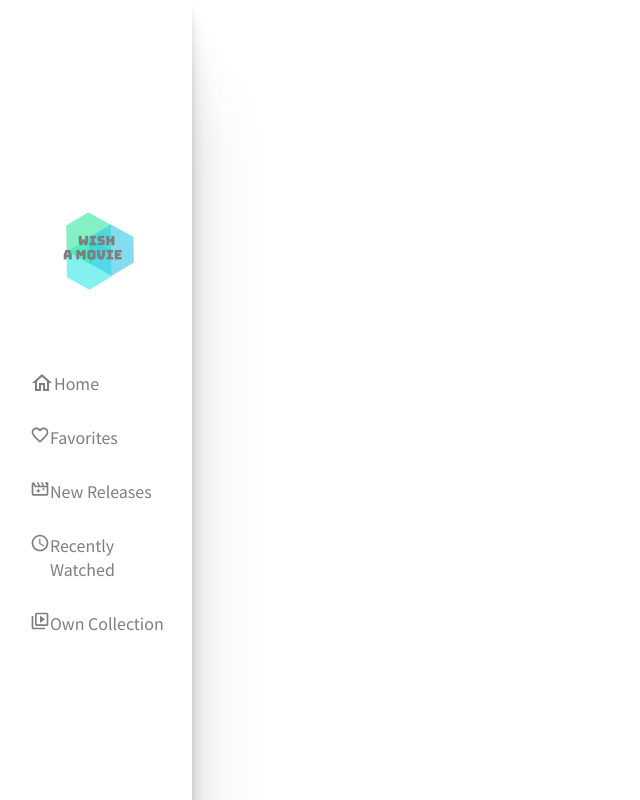
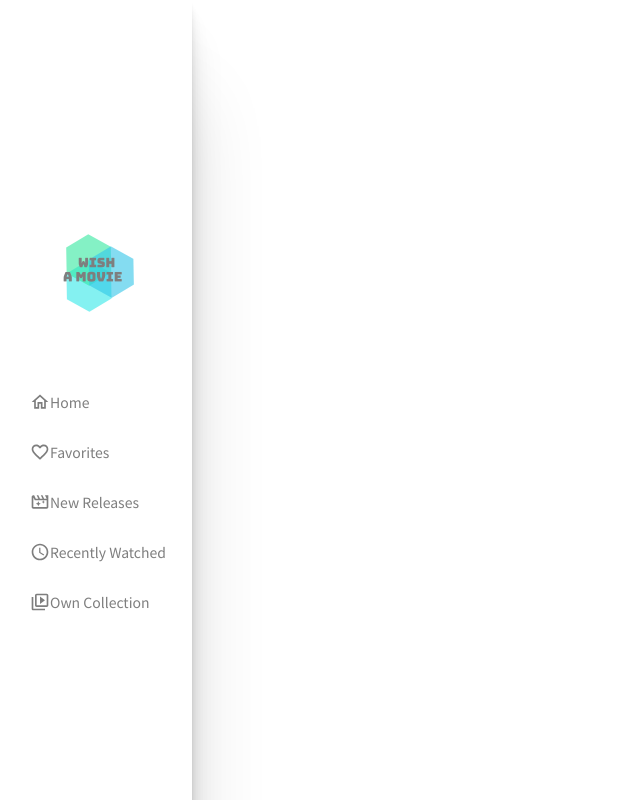
Before and after one commit to irafaelasilva/wish-a-movie, a React (Create React App) app: page / in a window 1280 px wide. Shown: the whole page, without its empty margins (0-640 px from the left). Built offline with nearby package versions, Linux system fonts and the light colour scheme.

Commit message:
Fix menu alignment

```diff
--- a/src/components/sidebar/menu/items.tsx
+++ b/src/components/sidebar/menu/items.tsx
@@ -8,7 +8,7 @@ import WatchLaterOutlinedIcon from "@material-ui/icons/WatchLaterOutlined";
 export const sidebarData: SideBarItems[] = [
   {
     name: "Home",
-    icon: <HomeOutlinedIcon />,
+    icon: <HomeOutlinedIcon fontSize="small" />,
     link: "/",
   },
   {
--- a/src/components/sidebar/menu/styles.ts
+++ b/src/components/sidebar/menu/styles.ts
@@ -14,5 +14,6 @@ export const ItemIcon = styled.div`
 `;
 export const ItemText = styled.p`
   display: flex;
+  line-height: 20px;
   vertical-align: middle;
 `;
--- a/src/global.scss
+++ b/src/global.scss
@@ -1,7 +1,7 @@
 body {
   margin: 0;
   padding: 0;
-  font-size: 16px;
+  font-size: 14px;
   font-family: "Noto Sans KR", Verdana, Geneva, Tahoma, sans-serif;
 }
 
```
